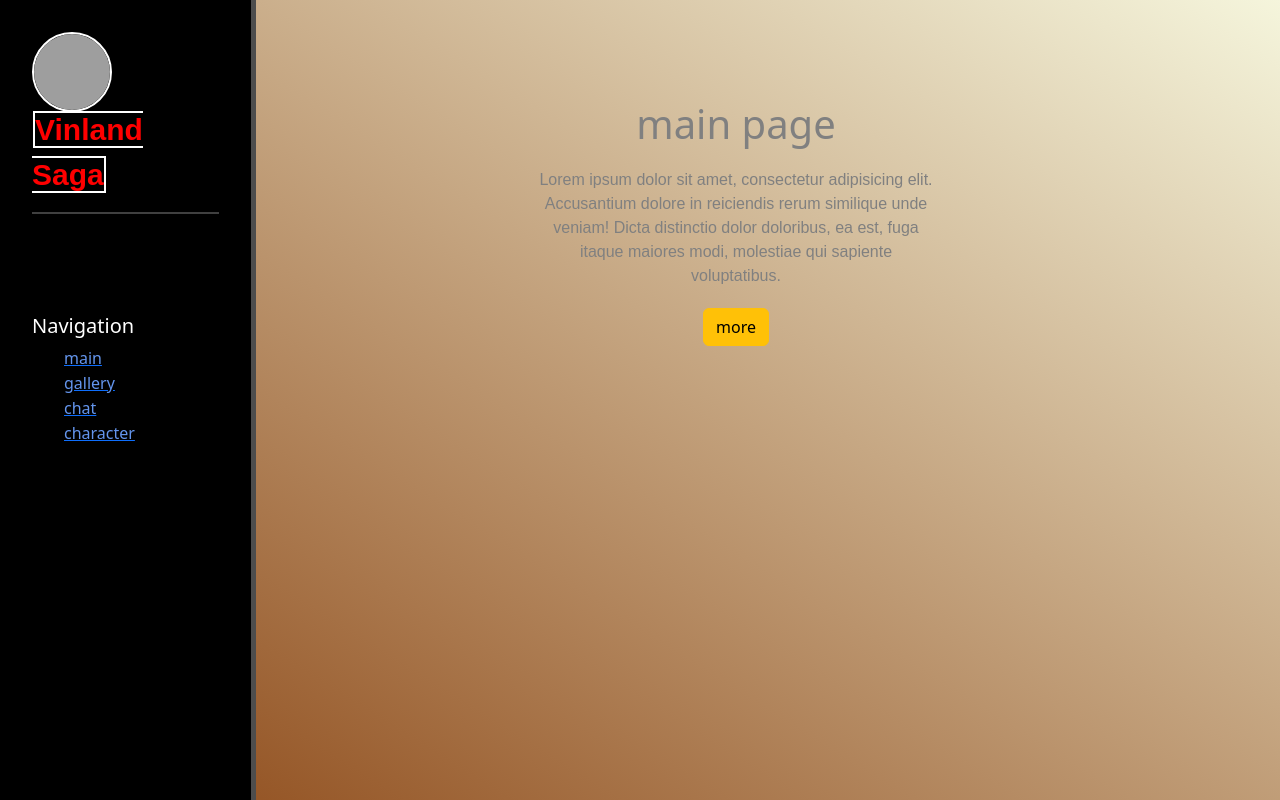
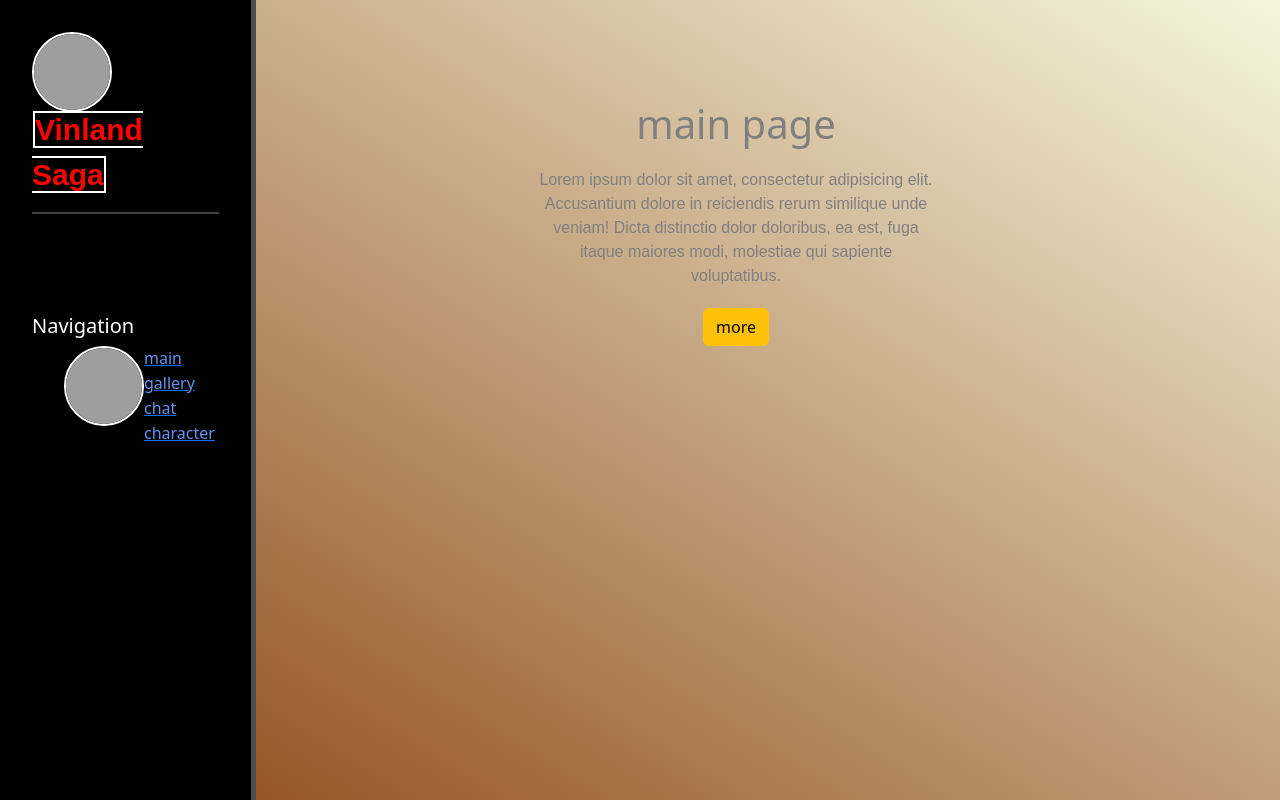
Before and after one commit to sabaHG/wiki, a Django app: page / in a window 1280 px wide. Run offline with Django 5.2, Linux system fonts and the light colour scheme; grey boxes are pictures that could not be loaded.

Commit message:
first commit

```diff
--- a/chat/models.py
+++ b/chat/models.py
@@ -4,3 +4,6 @@ from django.contrib.auth import get_user_model
 class Message(models.Model):
     text = models.TextField()
     author = models.ForeignKey(get_user_model(), on_delete=models.CASCADE)
+
+    def __str__(self):
+        return self.title
--- a/chat/templates/chat/chat.html
+++ b/chat/templates/chat/chat.html
@@ -14,7 +14,7 @@
 <form method="post" action="{% url 'chat' %}">
     {% csrf_token %}
 
-    <!-- You can add any additional styling as needed -->
+   <!-- You can add any additional styling as needed -->
     <div style="margin-bottom: 10px;">
       <label for="id_text">Message:</label>
       <textarea id="id_text" name="text" rows="4" cols="50" required></textarea>
@@ -22,6 +22,6 @@
 
     <input type="submit" value="Send Message">
   </form>
-{% if user.is_active %}<p>qwerty{{user.username}}</p>{% endif %}
+{% if user.is_active %}<p>{{user.username}}</p>{% endif %}
 </body>
 </html>
--- a/main/static/main/css/main.css
+++ b/main/static/main/css/main.css
@@ -59,12 +59,7 @@ main .features p {max-width: 400px; margin: 20px auto}
     text-align: left;
 }
 
-@font-face {
-    font-family: 'Midgard';
-    src: url('https://creativemarket.com/deadboltdesign/2072877-Midgard') format('woff2');
-    font-weight: normal;
-    font-style: normal;
-}
+
 
 
 aside .logo,
--- a/main/templates/main/index.html
+++ b/main/templates/main/index.html
@@ -29,6 +29,12 @@
     margin-bottom: 10px;
     }
 
+    img.min {
+    border-radius: 1px solid;
+    background-color: black;
+    font-size: 5px;
+    }
+
 </style>
     <aside>
         <img src="https://sun9-77.userapi.com/impg/PEh5iOf1H8k0e9Co06aQmlRzaNp88EAwPhYZvA/SPiuOm8Z6SY.jpg?size=1280x918&quality=96&sign=15cc9e82ef6e529b8b2cc32c8c42837e&c_uniq_tag=A23SjHkSK_4JhxK1llBnJsyhsZrQ6luShW31nhtGXeU&type=album" alt="logo">
@@ -36,7 +42,7 @@
         <hr>
         <h3>Navigation</h3>
         <ul>
-            <a href="{% url 'home' %}"><li> <i class="fa-solid fa-house"></i>main</li>
+            <a href="{% url 'home' %}"><li><img class="min" src="{% static 'post_images/home(1).png' %}"> <i class="fa-solid fa-house"></i>main</li>
             <a href="{% url 'gallery' %}"><li> <i class="fa-solid fa-earth-americas"></i> gallery</li>
             <a href="{% url 'chat_home' %}"><li> <i class="fa-solid fa-earth-americas"></i> chat</li>
             <a href="{% url 'character' %}"><li> <i class="fa-solid fa-earth-americas"></i> character</li>
--- a/wiki/settings.py
+++ b/wiki/settings.py
@@ -1,4 +1,5 @@
 from pathlib import Path
+import os
 
 # Build paths inside the project like this: BASE_DIR / 'subdir'.
 BASE_DIR = Path(__file__).resolve().parent.parent
--- a/wiki/urls.py
+++ b/wiki/urls.py
@@ -11,5 +11,6 @@ urlpatterns = [
     path('chat/', include('chat.urls')),
     path('character/', include('character.urls')),
     path('gallery/', include('gallery.urls')),
+
 ] +static(settings.STATIC_URL , document_root=settings.STATIC_ROOT)\
 +static(settings.MEDIA_URL ,document_root=settings.MEDIA_ROOT)
```
Also changed, not shown: chat/views.py (+3 -5 lines), db.sqlite3, post_images/home (1).png (added).
